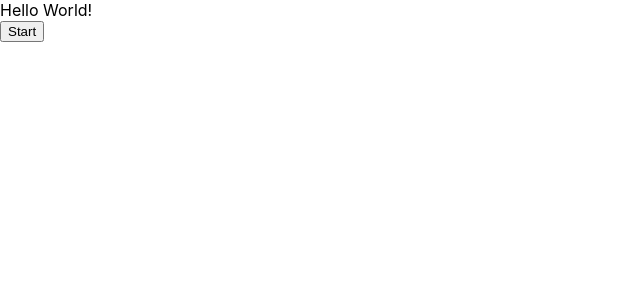
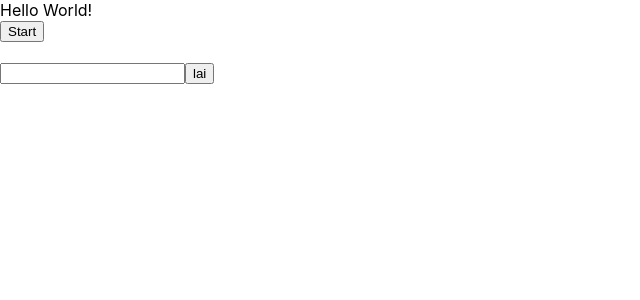
Before and after one commit to LeowWB/sentimental-crisis, a React (Create React App) app in the folder app/: page / in a window 1280 px wide. Shown: the top 300 px of the page, without its empty margins (0-640 px from the left). Built offline with nearby package versions, Linux system fonts and the light colour scheme.

Commit message:
Add controls to handle redux testing part of webpage.

```diff
--- a/app/src/App.js
+++ b/app/src/App.js
@@ -16,13 +16,24 @@ class App extends React.Component {
   render() {
     return (
       <div className="App">
-        <Animable animation={{
-          easing: 'easeOutExpo',
-          duration: 750,
-          translateX: 250
-        }}></Animable>
+        <div>
+          <Animable animation={{
+            easing: 'easeOutExpo',
+            duration: 750,
+            translateX: 250
+          }}></Animable>
+        </div>
+        <br/>
+        <div>
+          <input type="textfield" ref={x=>this.entries_tf=x}></input>
+          <button onClick={this.entriesOnClick}>lai</button>
+        </div>
       </div>
     );
+  }
+
+  entriesOnClick(event) {
+    alert()
   }
 }
 
```
